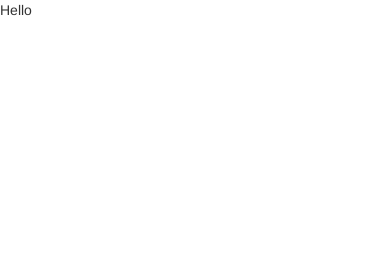
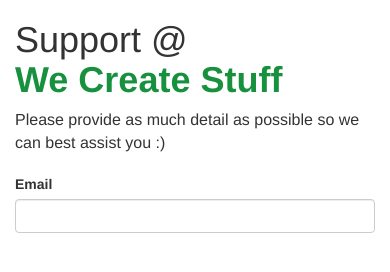
Before and after one commit to nikital/wcs-support, a plain HTML site: page index.html in a window 390 px wide. Drawn offline with Linux system fonts and the light colour scheme.

Commit message:
One responsive field

```diff
--- a/index.html
+++ b/index.html
@@ -1,11 +1,36 @@
 <!doctype html>
 <html>
 <head>
+    <meta charset="utf-8">
     <title>Support @ We Create Stuff</title>
-    <meta charset="utf-8">
+
     <link rel="stylesheet" href="css/bootstrap.min.css">
+    <meta name="viewport" content="width=device-width, initial-scale=1">
+
+    <style>
+        .h1-wcs {
+            color: #18913e;
+            font-weight: bold;
+        }
+    </style>
+
 </head>
 <body>
-Hello
+    <div class="container">
+        <h1>Support @ <span class="h1-wcs">We&nbsp;Create&nbsp;Stuff</span></h1>
+
+        <p class="lead">
+            Please provide as much detail as possible so we can best assist you :)
+        </p>
+
+        <form action="POST">
+            <div class="form-group row">
+                <div class="col-lg-4 col-sm-6">
+                    <label for="form-email">Email</label>
+                    <input class="form-control" type="email" id="form-email">
+                </div>
+            </div>
+        </form>
+    </div>
 </body>
 </html>
```
